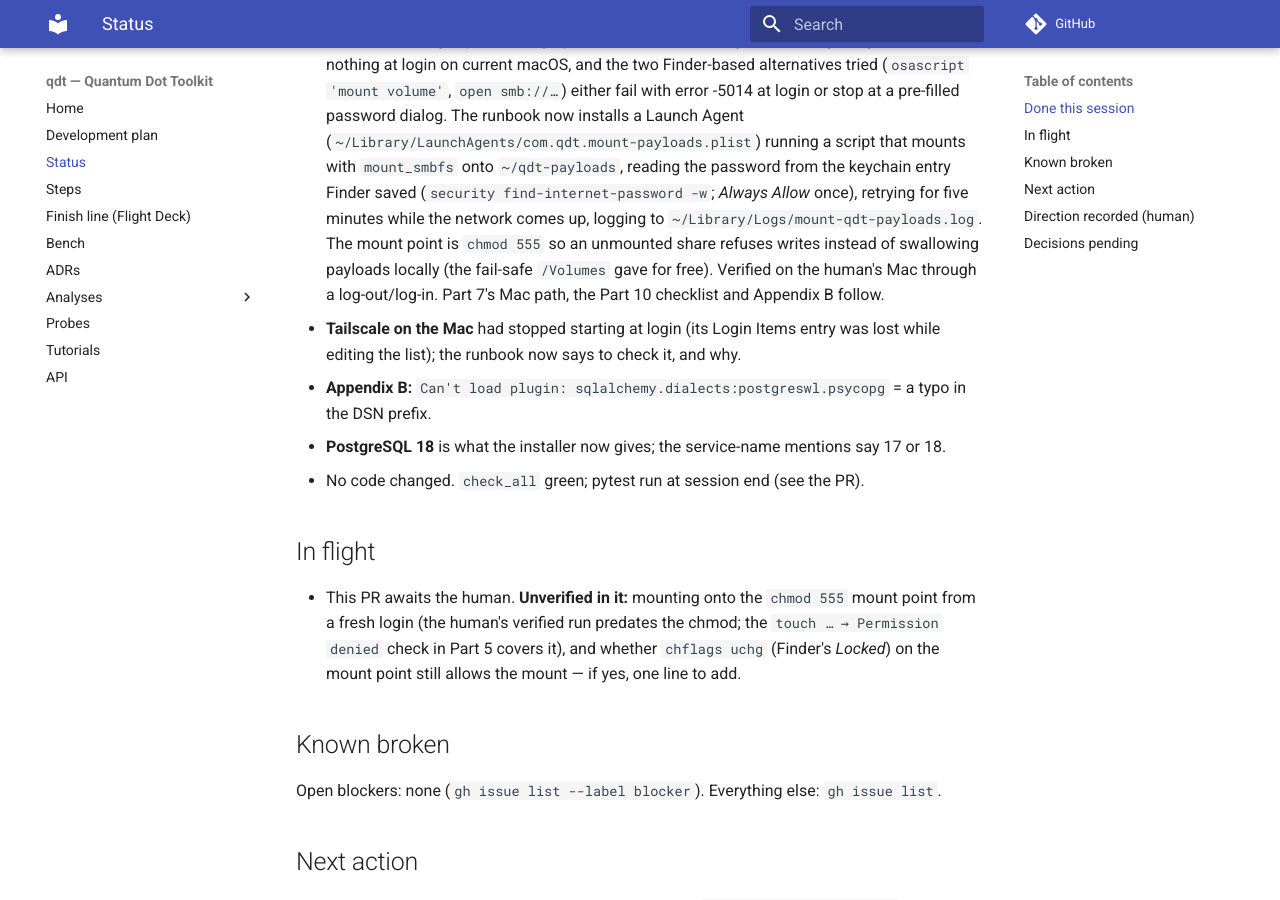
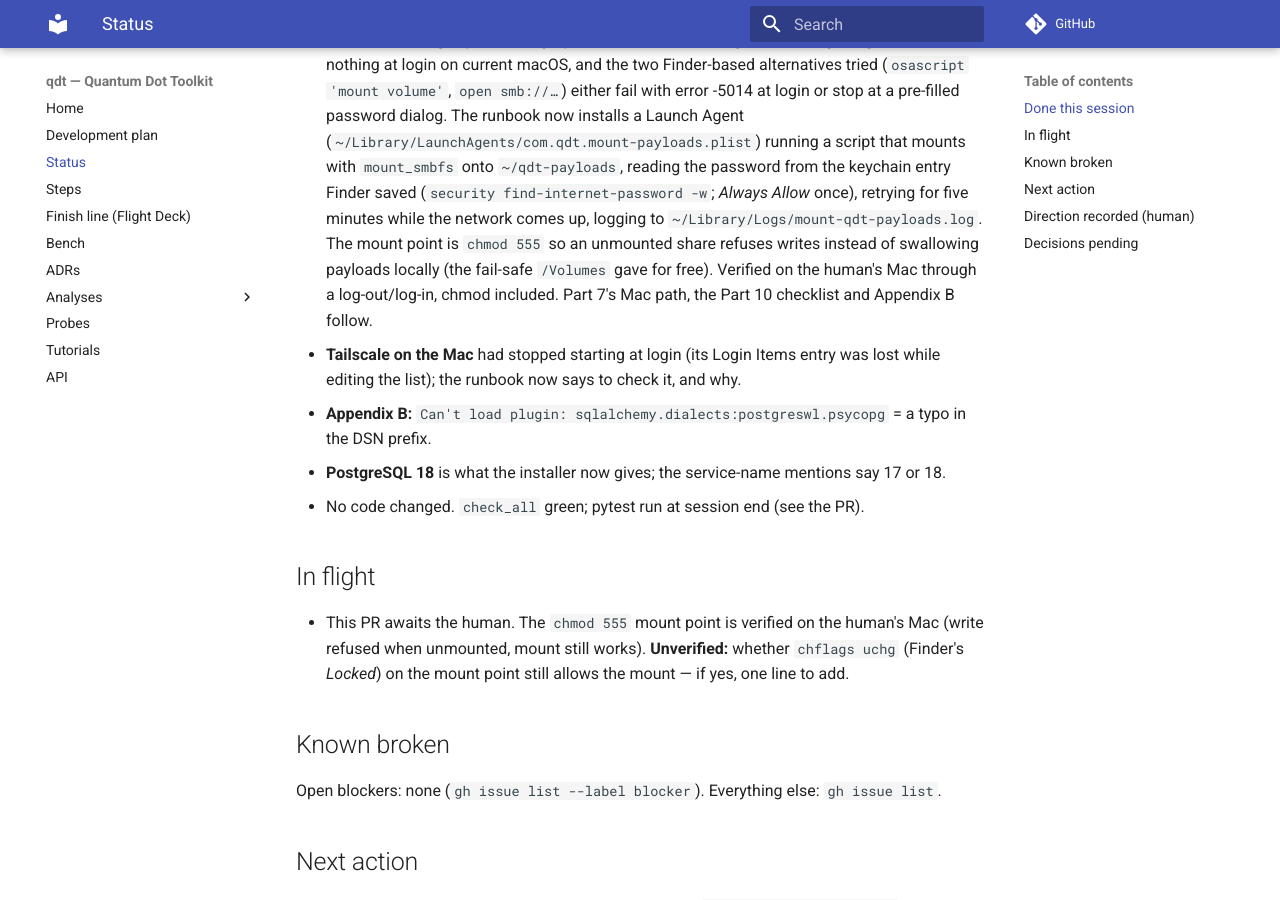
Before and after one commit to CowboyQuantum/qdt, an MkDocs documentation site: the page built from docs/STATUS.md, in a window 1280 px wide and 900 px high, scrolled down 652 px. Built offline with MkDocs 1.6.1 and Material for MkDocs 9.7.7, drawn with Linux system fonts in a browser that asks for light colours; comment, search, counter and statistics services are not loaded.

Commit message:
docs(status): the chmod 555 mount point is verified on the Mac
Co-Authored-By: Claude Fable 5.1 <noreply@anthropic.com>

```diff
--- a/docs/STATUS.md
+++ b/docs/STATUS.md
@@ -25,7 +25,7 @@ runbook as problems appeared), no bench.
     entry Finder saved (`security find-internet-password -w`; *Always Allow* once), retrying for five minutes
     while the network comes up, logging to `~/Library/Logs/mount-qdt-payloads.log`. The mount point is
     `chmod 555` so an unmounted share refuses writes instead of swallowing payloads locally (the fail-safe
-    `/Volumes` gave for free). Verified on the human's Mac through a log-out/log-in. Part 7's Mac path,
+    `/Volumes` gave for free). Verified on the human's Mac through a log-out/log-in, chmod included. Part 7's Mac path,
     the Part 10 checklist and Appendix B follow.
   - **Tailscale on the Mac** had stopped starting at login (its Login Items entry was lost while editing the
     list); the runbook now says to check it, and why.
@@ -34,10 +34,9 @@ runbook as problems appeared), no bench.
 - No code changed. `check_all` green; pytest run at session end (see the PR).
 
 ## In flight
-- This PR awaits the human. **Unverified in it:** mounting onto the `chmod 555` mount point from a fresh
-  login (the human's verified run predates the chmod; the `touch … → Permission denied` check in Part 5
-  covers it), and whether `chflags uchg` (Finder's *Locked*) on the mount point still allows the mount —
-  if yes, one line to add.
+- This PR awaits the human. The `chmod 555` mount point is verified on the human's Mac (write refused when
+  unmounted, mount still works). **Unverified:** whether `chflags uchg` (Finder's *Locked*) on the mount
+  point still allows the mount — if yes, one line to add.
 
 ## Known broken
 Open blockers: none (`gh issue list --label blocker`). Everything else: `gh issue list`.
```
